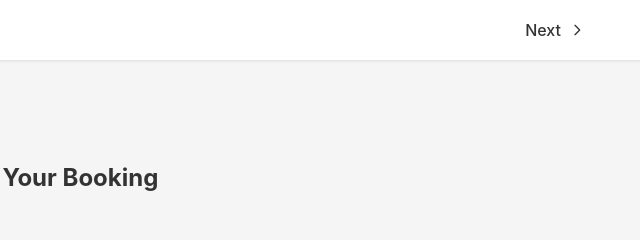
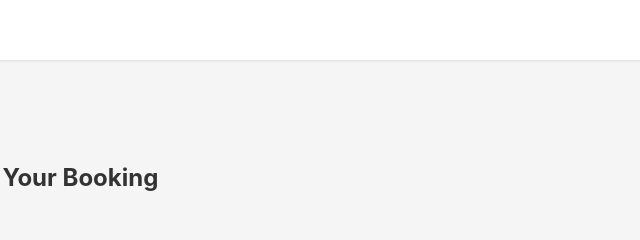
Before and after one commit to Pannnomaly/GroupProject-6, a plain HTML site: page Booking-page/page.html in a window 1280 px wide. Shown: the top 240 px of the page, 619-1259 px from the left. Drawn offline with Linux system fonts and the light colour scheme.

Commit message:
edited nav bar removed next button

```diff
--- a/Booking-page/page.html
+++ b/Booking-page/page.html
@@ -18,14 +18,7 @@
                 </svg>
                 Back
             </button>
-            <button class="next-button">
-                Next
-                <svg width="16" height="16" viewBox="0 0 24 24" fill="none" stroke="currentColor" stroke-width="2"
-                    stroke-linecap="round" stroke-linejoin="round">
-                    <path d="M9 5l7 7-7 7"></path>
-                </svg>
-            </button>
-        </div>
+         </div>
     </header>
 
     <div class="booking-container">
```
